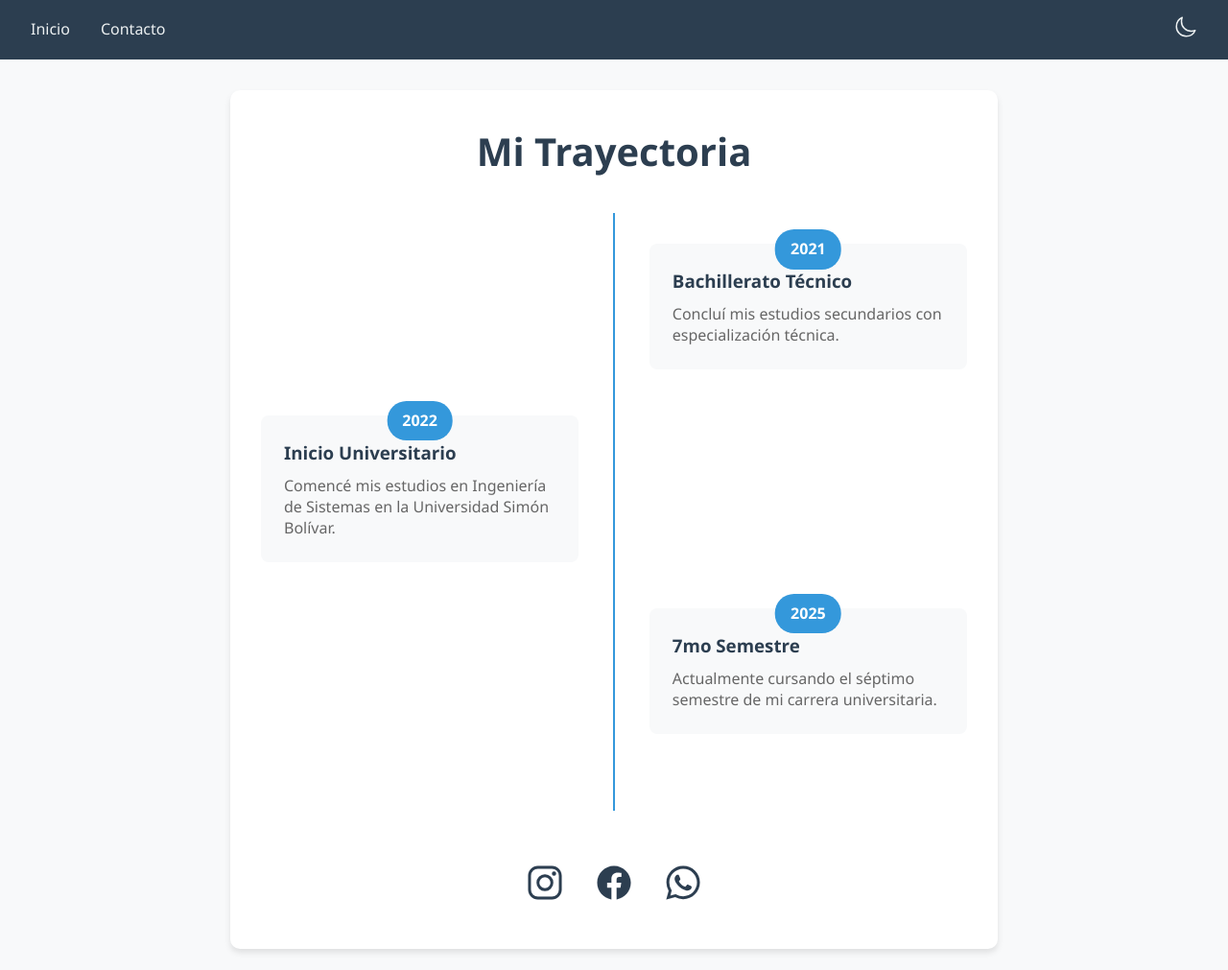
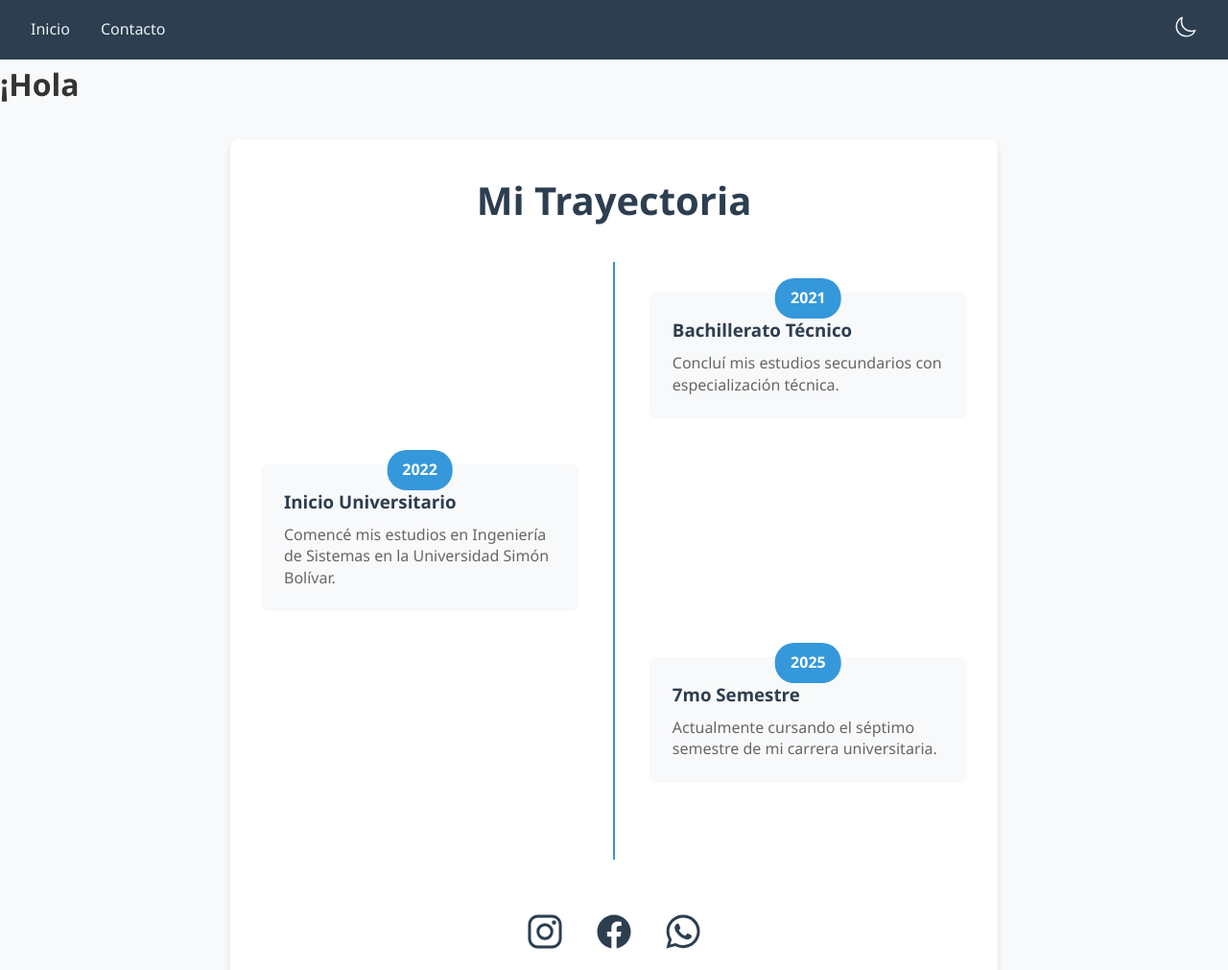
Before and after one commit to andres1a/Portafolio, a plain HTML site: page sobre_mi.html in a window 1280 px wide. Shown: the top 1011 px of the page at 96% size. Drawn offline with nearby package versions, Linux system fonts and the light colour scheme.

Commit message:
Se agrega el mensaje en el main

```diff
--- a/sobre_mi.html
+++ b/sobre_mi.html
@@ -25,7 +25,7 @@
         <ion-icon name="moon-outline" class="dark-mode-icon"></ion-icon>
       </button>
     </nav>
-
+    <h1>¡Hola</h1>
     <!-- Contenido principal -->
     <main class="contenido-principal">
       <h1 class="titulo-principal">Mi Trayectoria</h1>
```
